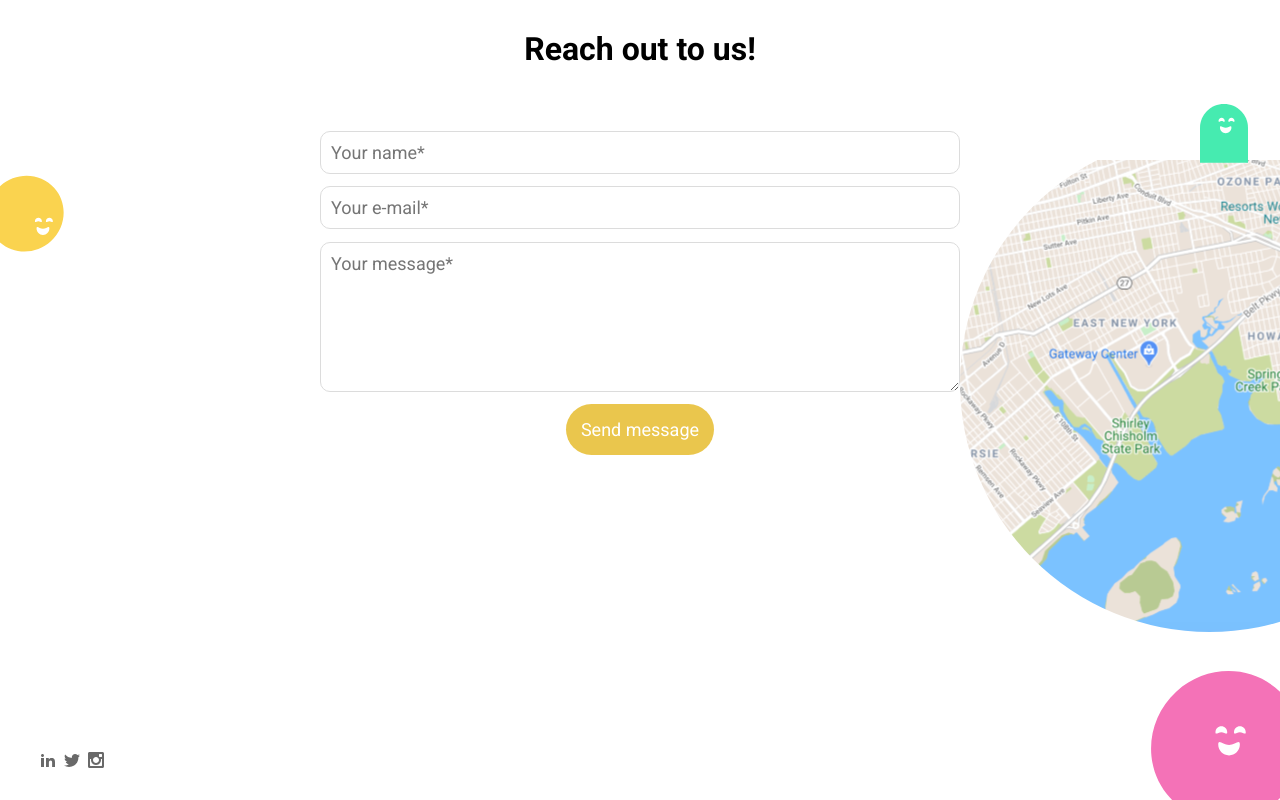
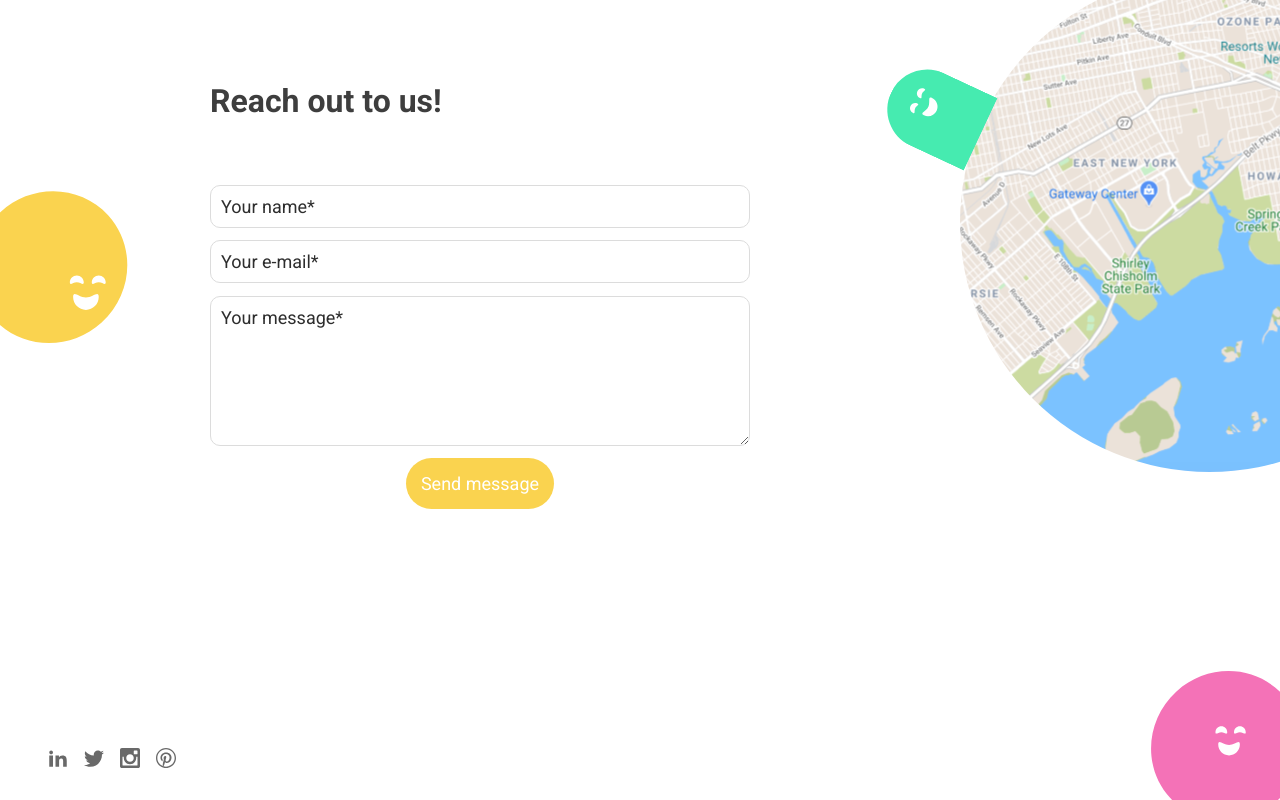
Before and after one commit to zThiago15/feedback-form, a React (Create React App) app in the folder front-end/: page /contact in a window 1280 px wide. Built offline with nearby package versions, Linux system fonts and the light colour scheme.

Commit message:
feat: finish style for dedesktop screen

```diff
--- a/front-end/src/pages/Contact.tsx
+++ b/front-end/src/pages/Contact.tsx
@@ -2,6 +2,7 @@ import React, { FormEvent, useState } from 'react';
 import { ImLinkedin2 } from "react-icons/im";
 import { ImTwitter } from "react-icons/im";
 import { ImInstagram } from "react-icons/im";
+import { ImPinterest2 } from "react-icons/im";
 
 import Map from '../assets/map.svg';
 import greenCartoon from '../assets/greenCartoon.svg';
@@ -17,6 +18,7 @@ import { StyledInput, StyledTextarea } from '../styles/formFields.style';
 import { StyledHeading } from '../styles/heading.style';
 import { StyledMap } from '../styles/map.style';
 import { StyledGreenCartoon, StyledPinkCartoon, StyledYellowCartoon } from '../styles/cartoon.style';
+import { StyledMain } from '../styles/main.style';
 
 export default function Contact() {
     const [name, setName] = useState('');
@@ -41,7 +43,8 @@ export default function Contact() {
     return (
         <>
             <StyledGreenCartoon src={greenCartoon} alt="green cartoon" />
-            <main>
+            <StyledMain>
+                <span>
                     <StyledHeading>Reach out to us!</StyledHeading>
                     <StyledForm
                         method="POST"
@@ -65,16 +68,17 @@ export default function Contact() {
                         ></StyledTextarea>
                         <StyledButton type="submit" disabled={disableBtn}>Send message</StyledButton>
                     </StyledForm>
+                </span>
                 <StyledMap src={Map} alt="map" />
                 <StyledPinkCartoon src={pinkCartoon} alt="pink cartoon" />
                 <StyledYellowCartoon src={yellowCartoon} alt="yellow cartoon" />
 
-            </main>
+            </StyledMain>
             <StyledFooter>
-                <ImLinkedin2 width={`50px`} color="#696969" />
-                <ImTwitter width={`50px`} color="#696969" />
-                <ImInstagram width={`50px`} color="#696969" />
-
+                <ImLinkedin2 size={20} color="#696969" />
+                <ImTwitter size={20} color="#696969" />
+                <ImInstagram size={20} color="#696969" />
+                <ImPinterest2 size={20} color="#696969" />
             </StyledFooter>
         </>
     );
--- a/front-end/src/styles/button.style.tsx
+++ b/front-end/src/styles/button.style.tsx
@@ -18,7 +18,9 @@ export const StyledButton = styled.button`
   }
 
   :disabled {
-    background-color: #EAC64D;
+    :hover {
+      background-color: #EAC64D;
+    }
     cursor: not-allowed;
   }
 `;
--- a/front-end/src/styles/cartoon.style.tsx
+++ b/front-end/src/styles/cartoon.style.tsx
@@ -6,6 +6,14 @@ export const StyledGreenCartoon = styled.img`
     right: 2em;
 
     width: 3em;
+
+    @media screen and (min-width: 1024px) {
+        width: 5em;
+        top: 4em;
+        right: 19em;
+
+        transform: rotate(295deg);
+    }
 `;
 
 export const StyledPinkCartoon = styled.img`
@@ -22,4 +30,8 @@ export const StyledYellowCartoon = styled.img`
     top: 10em;
 
     width: 5em;
+
+    @media screen and (min-width: 1024px) {
+        width: 10em;
+    }
 `;
--- a/front-end/src/styles/footer.style.tsx
+++ b/front-end/src/styles/footer.style.tsx
@@ -5,7 +5,7 @@ export const StyledFooter = styled.footer`
     bottom: 2em;
     left: 2em;
 
-    width: 5em;
+    width: 10em;
     display: flex;
     justify-content: space-evenly
 `;
--- a/front-end/src/styles/form.style.tsx
+++ b/front-end/src/styles/form.style.tsx
@@ -8,5 +8,11 @@ export const StyledForm = styled.form`
     justify-content: space-evenly;
     align-items: center;
 
-    margin: 20px 25%;
+    margin: 20px 10em;
+
+    @media only screen and (max-width: 1024px){
+        main {
+            flex-direction: row;
+        }
+    }
 `;
--- a/front-end/src/styles/formFields.style.tsx
+++ b/front-end/src/styles/formFields.style.tsx
@@ -6,8 +6,17 @@ export const StyledInput = styled.input`
   border-radius: 10px;
   width: 100%;
   color: #2D2D2D;
+  font-size: 18px;
 
-  font-size: 18px;
+  ::placeholder {
+    color: #2D2D2D;
+    opacity: 1; /* Firefox */
+  }
+
+  @media screen and (min-width: 1024px){
+      width: 30em;
+
+    }
 `;
 
 export const StyledTextarea = styled.textarea`
@@ -17,6 +26,11 @@ export const StyledTextarea = styled.textarea`
   font-size: 18px;
   color: #2D2D2D;
 
+  ::placeholder {
+    color: #2D2D2D;
+    opacity: 1; /* Firefox */
+  }
+
   width: 100%;
   max-width: 100%;
   min-width: 60%;
@@ -24,4 +38,8 @@ export const StyledTextarea = styled.textarea`
   height: 150px;
   max-height: 200px;
   min-height: 150px;
+
+  @media screen and (min-width: 1024px){
+    width: 30em;
+  }
 `;
--- a/front-end/src/styles/heading.style.tsx
+++ b/front-end/src/styles/heading.style.tsx
@@ -1,6 +1,12 @@
 import styled from 'styled-components';
 
 export const StyledHeading = styled.h1`
-    padding: 30px;
+    padding: 1em 0;
     text-align: center;
+    color: #3E3E3E;
+
+    @media screen and (min-width: 1024px){
+        margin-left: 5em;
+        text-align: start;
+    }
 `;
--- /dev/null
+++ b/front-end/src/styles/main.style.tsx
@@ -0,0 +1,9 @@
+import styled from "styled-components"
+
+export const StyledMain = styled.main`
+    @media screen and (min-width: 1024px){
+        display: flex;
+        margin: 50px;
+    }
+
+`;
--- a/front-end/src/styles/map.style.tsx
+++ b/front-end/src/styles/map.style.tsx
@@ -7,4 +7,9 @@ export const StyledMap = styled.img`
 
   top: 10em;
   right: 0;
+
+  @media screen and (min-width: 1024px){
+        top: 0;
+    }
+
 `;
```
Lines whose indentation alone changed are shown as unchanged.
